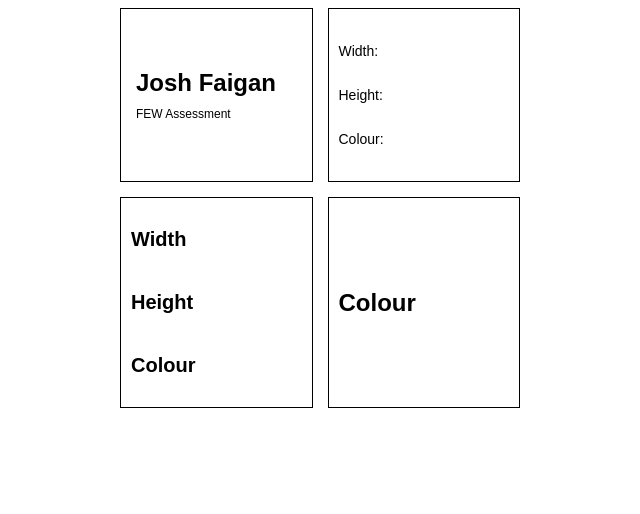
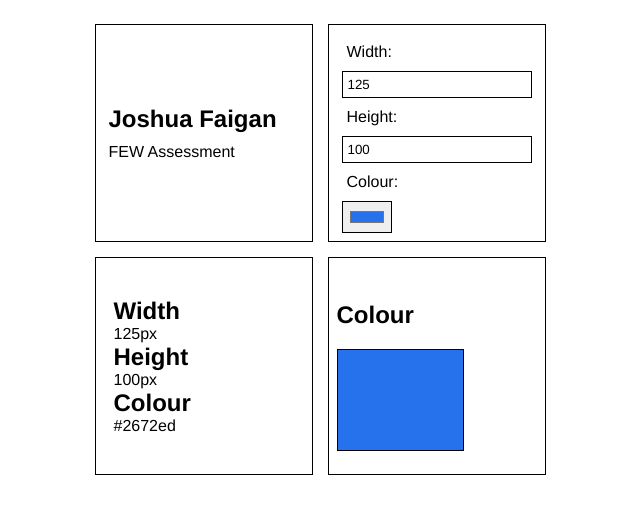
Before and after one commit to EvilGenius13/FEW-assessment, a plain HTML site: page index.html in a window 1280 px wide. Shown: the whole page, without its empty margins (320-960 px from the left). Drawn offline with Linux system fonts and the light colour scheme.

Commit message:
Add files via upload

```diff
--- a/index.html
+++ b/index.html
@@ -1,35 +1,42 @@
 <!DOCTYPE html>
-<html>
+<html lang="en">
 <head>
-<link rel="stylesheet" href="styles.css">
+    <meta charset="UTF-8">
+    <meta http-equiv="X-UA-Compatible" content="IE=edge">
+    <meta name="viewport" content="width=device-width, initial-scale=1.0">
     <title>FEW Assessment</title>
-
+    <link rel="stylesheet" type="text/css" href="./styles.css">
 </head>
 <body>
-  <section class="dashboard">
-
-    <section class="name cell">
-        <h2 class="h2-name">Josh Faigan</h2>
-        <p class="h2-p">FEW Assessment</p>
+    <main>
+        <section class = "cell names">
+            <h1>Joshua Faigan</h1>
+            <p>FEW Assessment</p>
         </section>
 
-    <section class="input cell">
+        <section class = "cell inputs">
             <p>Width:</p>
+            <input type="number" id="width-input" name="width-input" ></div>
             <p>Height:</p>
+            <input type="number" id="height-input" name="height-input"></div>
             <p>Colour:</p>
+            <input type ="color" id="colour-input" name="colour-input"></div>
         </section>
 
-    <section class="output cell">
-        <h3>Width</h3>
-        <h3>Height</h3>
-        <h3>Colour</h3>
+        <section class = "cell outputs">
+            <h2>Width</h2>
+            <p id="width-output"></p>
+            <h2>Height</h2>
+            <p id="height-output"></p>
+            <h2>Colour</h2>
+            <p id="colour-output"></p>
         </section>
 
-    <section class="colour cell">
+        <section class = "cell display">
             <h2>Colour</h2>
+            <div id="colour-box"></div>
         </section>
-
-  </section>
-
+    </main>
+    <script src="./scripts.js" type="module"></script>
 </body>
 </html>
--- a/scripts.js
+++ b/scripts.js
@@ -0,0 +1,40 @@
+// Initial variables and base settings
+
+// Width
+const widthInput = document.getElementById('width-input')
+widthInput.value = 125
+const widthOutput = document.getElementById('width-output')
+widthOutput.innerHTML = '125px'
+
+// Height
+const heightInput = document.getElementById('height-input')
+heightInput.value = 100
+const heightOutput = document.getElementById('height-output')
+heightOutput.innerHTML = '100px'
+
+// Colour & Colour Box
+const colorInput = document.getElementById('colour-input')
+colorInput.value = '#2672ed'
+const colorOutput = document.getElementById('colour-output')
+colorOutput.innerHTML = '#2672ed'
+
+const colourBox = document.getElementById('colour-box')
+colourBox.style.width = `${widthInput.value}px`
+colourBox.style.height = `${heightInput.value}px`
+colourBox.style.backgroundColor = `${colorInput.value}`
+
+// Event Listeners
+widthInput.addEventListener('input', update)
+heightInput.addEventListener('input', update)
+colorInput.addEventListener('input', update)
+
+// Update Function for values
+function update(e) {
+    widthOutput.innerHTML = `${widthInput.value}px`
+    heightOutput.innerHTML = `${heightInput.value}px`
+    colorOutput.innerHTML = `${colorInput.value}`
+
+    colourBox.style.width = `${widthInput.value}px`
+    colourBox.style.height = `${heightInput.value}px`
+    colourBox.style.backgroundColor = `${colorInput.value}`
+}
--- a/styles.css
+++ b/styles.css
@@ -1,72 +1,77 @@
-.dashboard {
-    display: grid;
-    grid-template-columns: 1fr 1fr;
-    grid-template-rows: 1fr 1fr;
-    gap: 15px 15px;
-    grid-template-areas:
-      "name input"
-      "output colour";
-    width: 400px;
-    height: 400px;
-  }
+* {
+  font-family: Helvetica;
+}
 
 body {
   display: flex;
+  justify-content: center;
+  align-items: center;
+
+}
+
+main {
+  display: grid;
+  padding: 1em 1em;
+  grid-template-columns: 1fr 1fr;
+  grid-gap: 15px;
+  grid-template-areas:
+  "names inputs"
+  "outputs display";
+}
+
+.names {
+  grid-area: names;
+
+
+}
+.inputs {
+  grid-area: inputs;
+}
+.outputs {grid-area: outputs;}
+.display {grid-area: display;}
+
+section {
+  height: 200px;
+  width: 200px;
+  display: flex;
   flex-direction: column;
   justify-content: center;
-  align-items: center;
+  padding: 0.5em;
+}
+
+.names h1, .names p {
+margin: 5px;
+}
+
+.outputs h2, .outputs p {
+  margin: 0px;
+  margin-left: 10px;
+}
+
+.inputs p {
+  margin: 10px;
 }
 
 .cell {
-  color: black;
-  background-size: cover;
-  font-family: Arial, Helvetica, sans-serif;
   display: flex;
   flex-direction: column;
-  padding: 10px;
-  border: 1px solid black;
-
+  justify-content: center;
+  border: 1px solid;
 }
 
-.name {
-  grid-area: name;
-  align-items: flex-start;
-  justify-content: center;
-  padding: 10px;
+input {
+  border: 1px solid;
+  padding: 5px;
+  margin-left: 5px;
+  margin-right: 5px;
 }
 
-.input {
-  grid-area: input;
-  font-size: 14px;
-  justify-content: center;
-  align-items: stretch;
+#colour-input {
+  height: 50%;
 }
 
-.output {
-  grid-area: output;
-  align-items: flex-start;
-  justify-content: center;
-
+#colour-box {
+  border: 1px solid black;
+  transition-duration: 1000ms;
+  transition-timing-function: ease-in-out;
 }
-
-.colour {
-  grid-area: colour;
-  align-items: flex-start;
-  justify-content: center;
-}
-
-.h2-name, .h2-p {
-  margin: 5px;
-}
-
-h3 {
-  font-size: 20px;
-}
-
-.h2-name {
-  font-size: 24px;
-}
-
-.h2-p {
-  font-size: 12px;
-}
```
Lines whose indentation alone changed are shown as unchanged.
